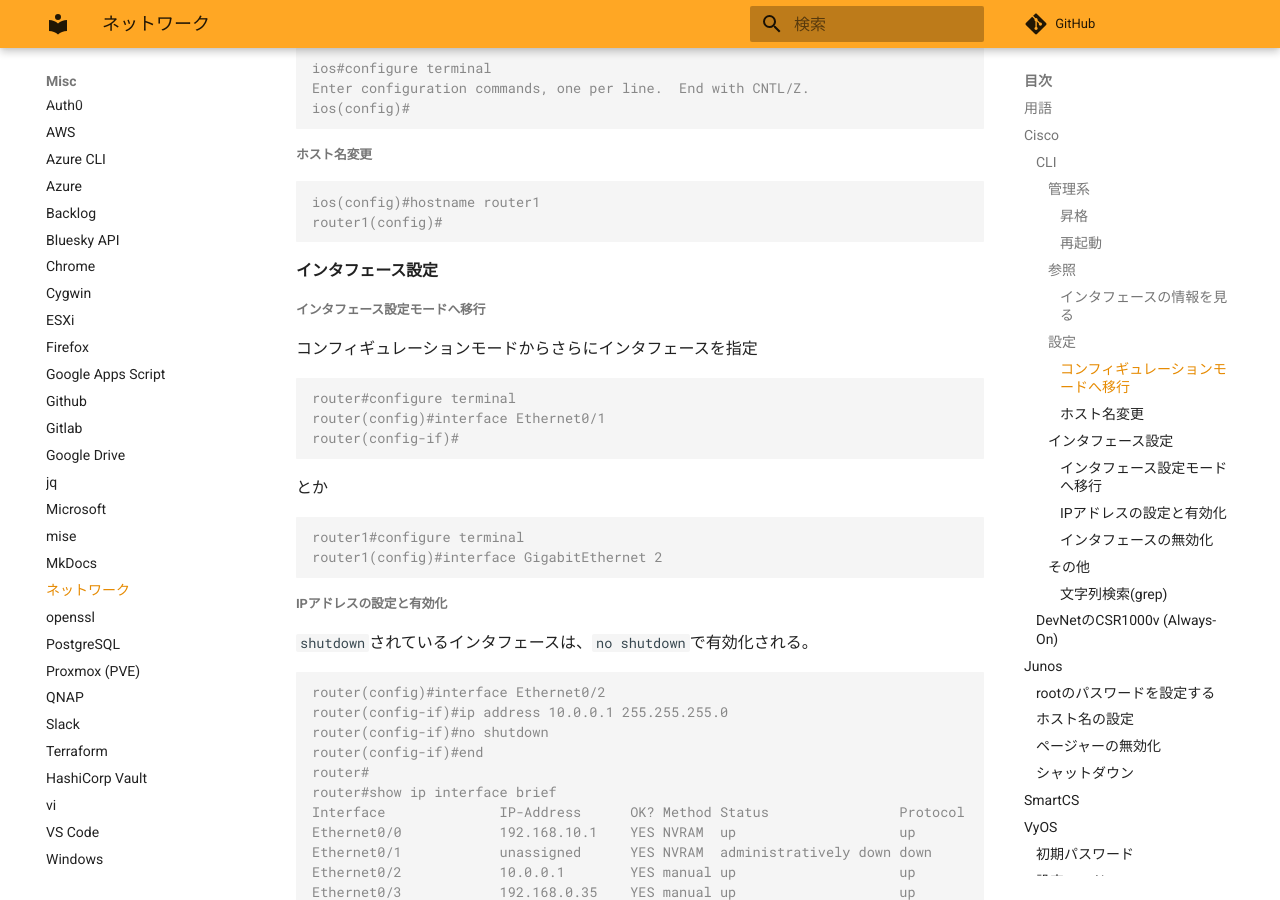
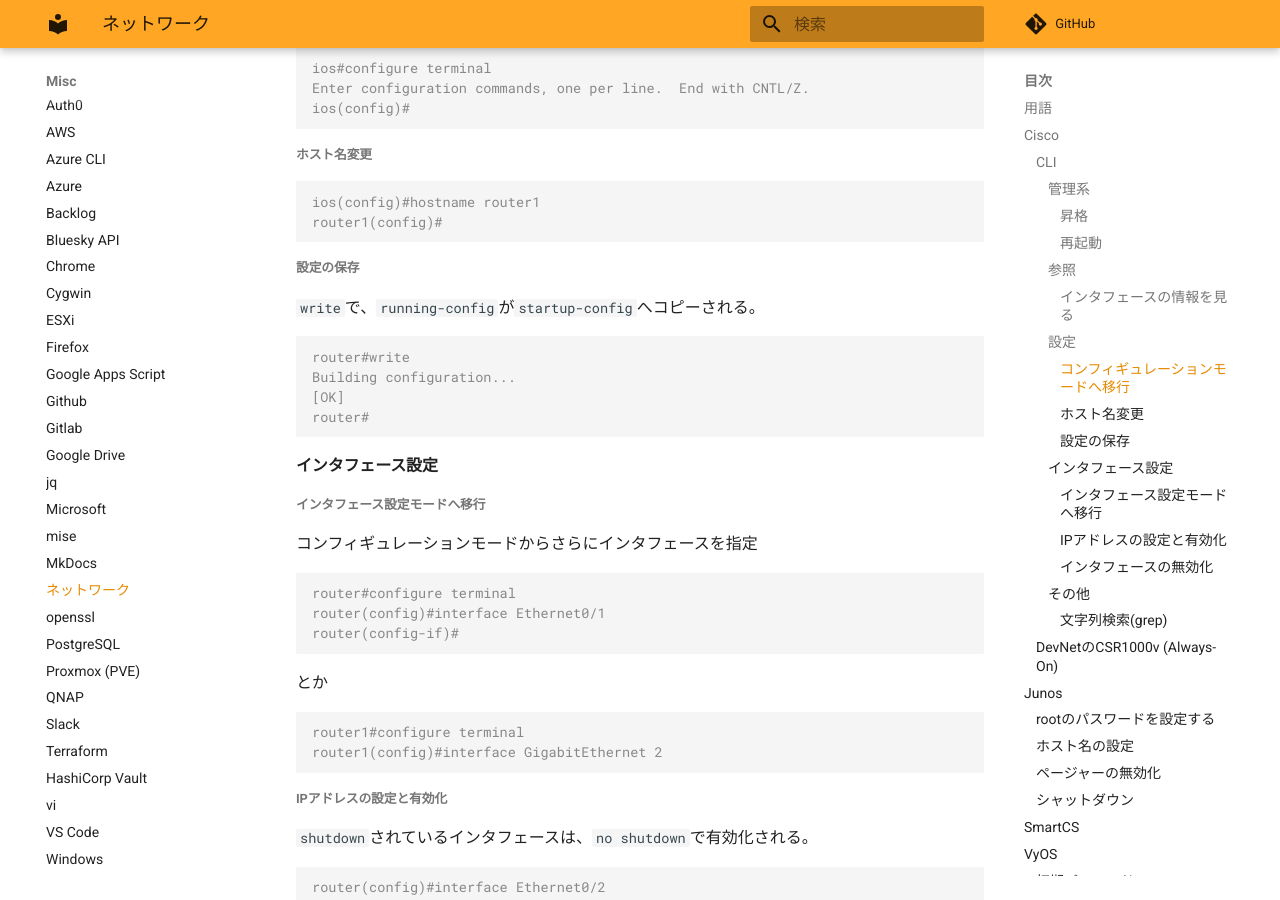
Before and after one commit to zaki-lknr/docs, an MkDocs documentation site: the page built from docs/Misc/network.md, in a window 1280 px wide and 900 px high, scrolled down 1540 px. Built offline with MkDocs 1.6.1 and Material for MkDocs 9.7.7, drawn with Linux system fonts in a browser that asks for light colours; comment, search, counter and statistics services are not loaded.

Commit message:
add: misc/network: cisco: 設定の保存

````diff
--- a/docs/Misc/network.md
+++ b/docs/Misc/network.md
@@ -76,6 +76,17 @@ ios(config)#
 ```console
 ios(config)#hostname router1
 router1(config)#
+```
+
+##### 設定の保存
+
+`write`で、`running-config`が`startup-config`へコピーされる。
+
+```console
+router#write
+Building configuration...
+[OK]
+router#
 ```
 
 #### インタフェース設定
````
